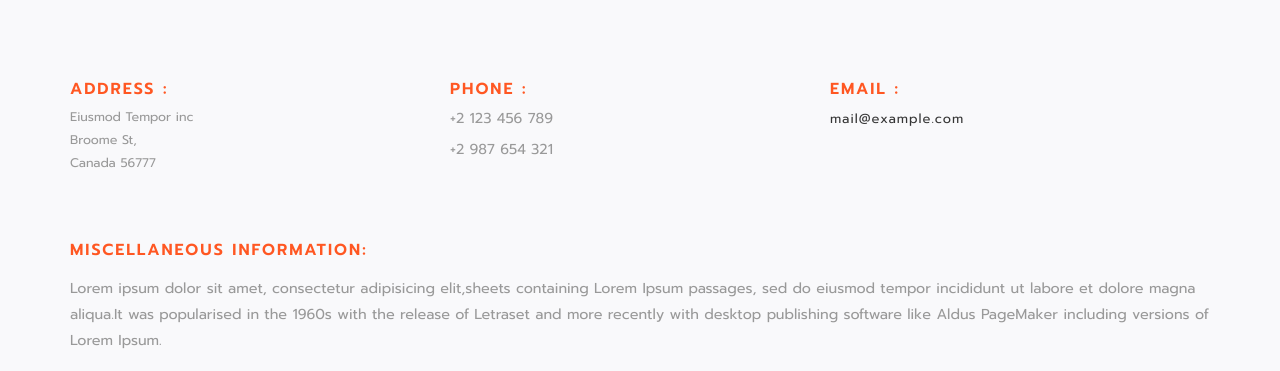
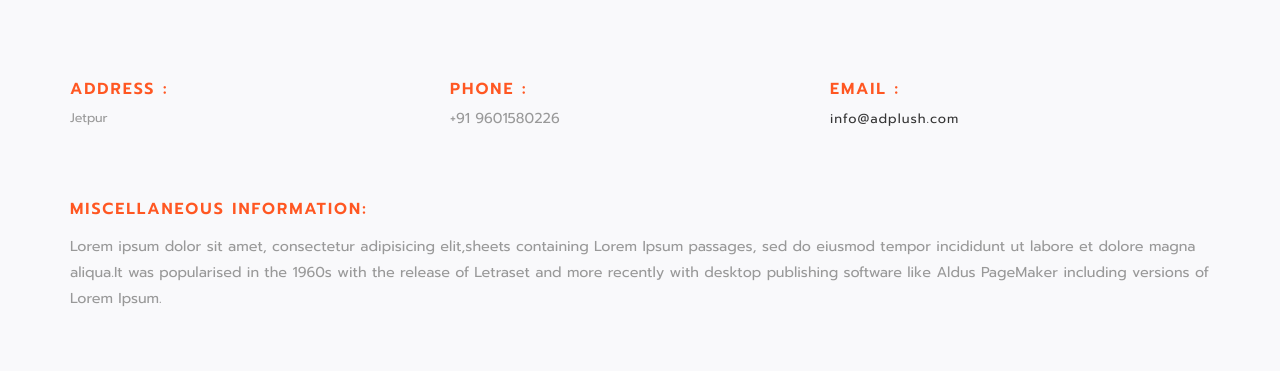
Before and after one commit to adplush/adplushdemo, a plain HTML site: page mughouse/contact.html in a window 1280 px wide. Shown: the part 873-1244 px from the top of the page. Drawn offline with Linux system fonts and the light colour scheme.

Commit message:
Update contact.html
map

```diff
--- a/mughouse/contact.html
+++ b/mughouse/contact.html
@@ -88,27 +88,25 @@ Smartphone Compatible web template, free webdesigns for Nokia, Samsung, LG, Sony
 			</div>
 			<div class="map">
 				<h4>How to find us :</h4>
-				<iframe src="https://www.google.com/maps/embed?pb=!1m18!1m12!1m3!1d48388.364704188425!2d-73.99489843077946!3d40.7120108624803!2m3!1f0!2f0!3f0!3m2!1i1024!2i768!4f13.1!3m3!1m2!1s0x89c25a27e2f24131%3A0x64ffc98d24069f02!2sCANADA!5e0!3m2!1sen!2sin!4v1490244727346"  style="border:0" allowfullscreen></iframe>
+				<iframe src="https://www.google.com/maps/place/Jetpur,+Gujarat/data=!4m2!3m1!1s0x39581769acf7b84f:0xd14f6a27849f7875?sa=X&ved=2ahUKEwjS8f2i587rAhVi7XMBHahECPQQ8gEwAHoECAsQAQ"  style="border:0" allowfullscreen></iframe>
 			</div>
 
 			<div class="address">
 				<div class="col-sm-4 address-grids">
 					<h4>Address :</h4>
 					<ul>
-						<li><p>Eiusmod Tempor inc<br>
-								Broome St,<br>
-								Canada 56777</p>
+						<li><p>Jetpur</p>
 						</li>
 					</ul>
 				</div>
 				<div class="col-sm-4 address-grids">
 					<h4>Phone :</h4>
-					<p>+2 123 456 789</p>
-					<p>+2 987 654 321</p>
+					<p>+91 9601580226</p>
+
 				</div>
 				<div class="col-sm-4 address-grids">
 					<h4>Email :</h4>
-					<p><a href="mailto:example@email.com">mail@example.com</a></p>
+					<p><a href="mailto:dhairayaajay1mail.com">info@adplush.com</a></p>
 				</div>
 				<div class="clearfix"> </div>
 			</div>
```
